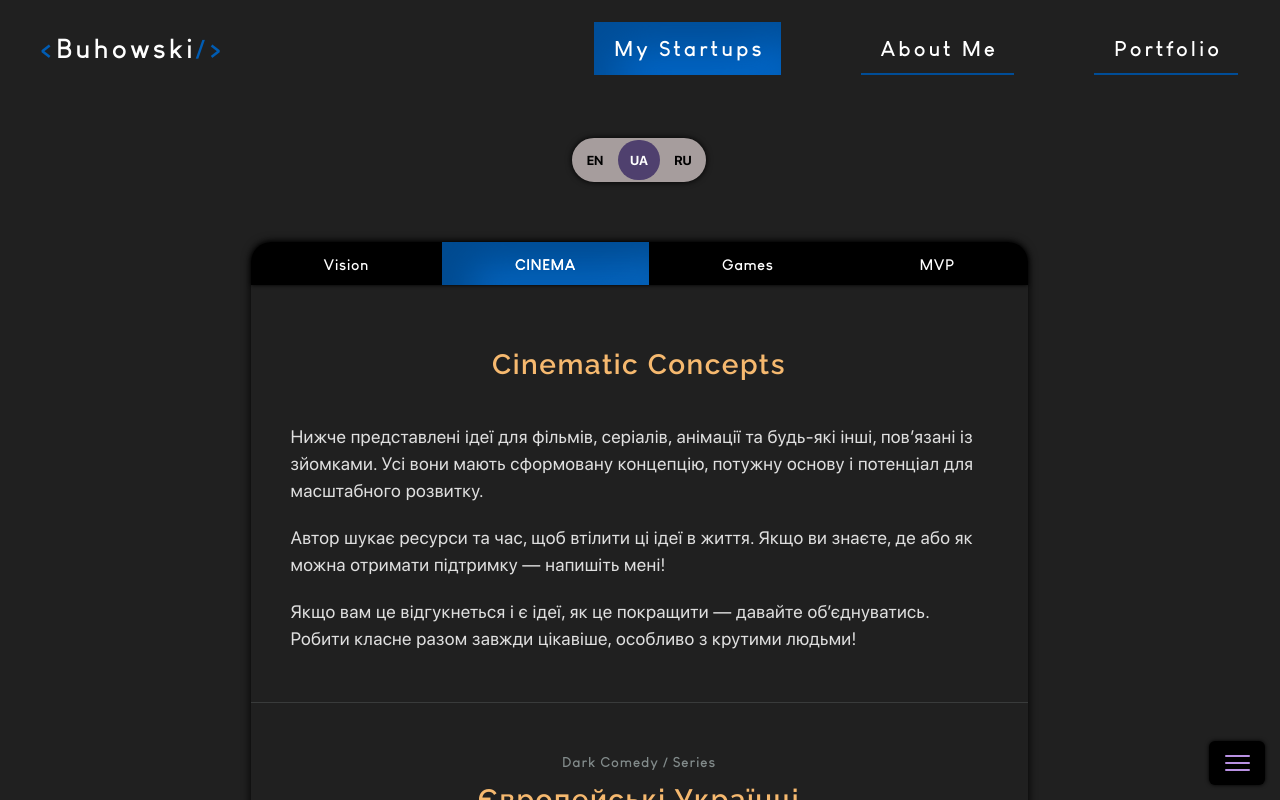
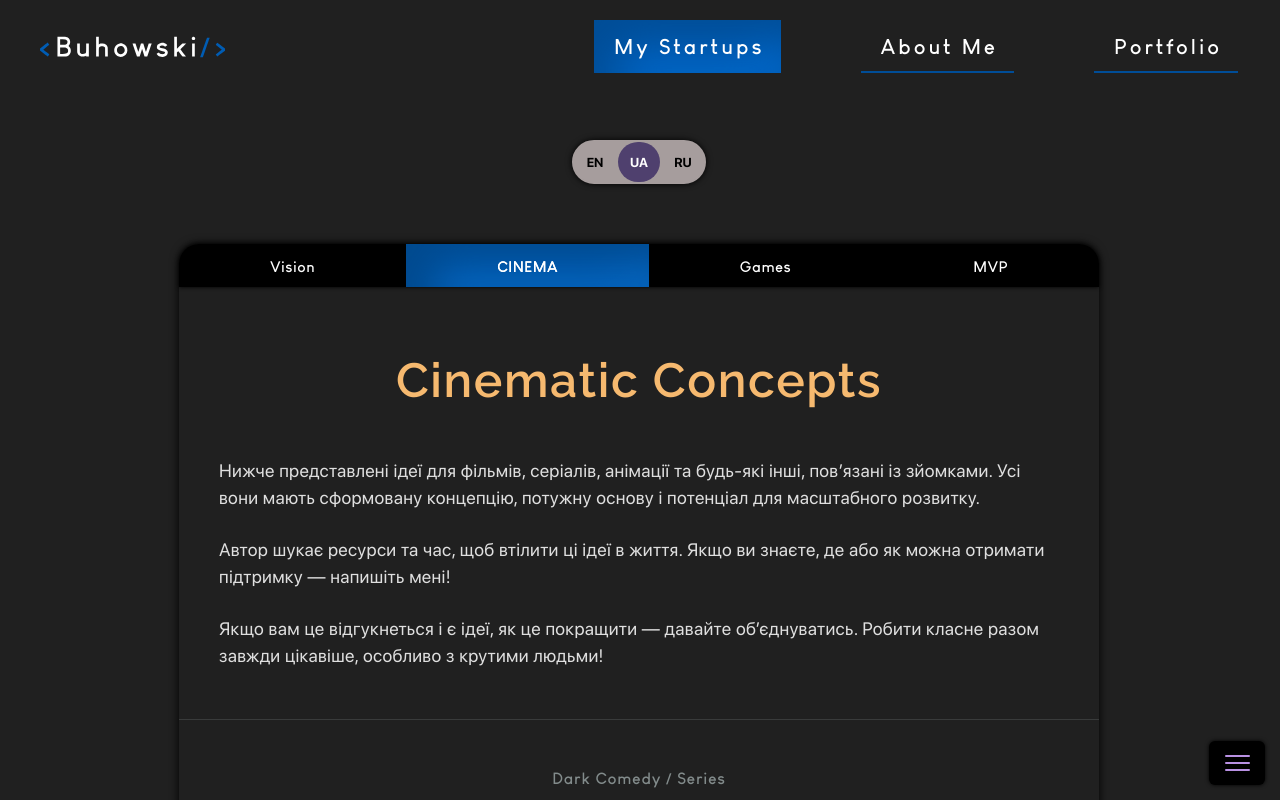
Before and after one commit to buhowski/react-typescript, a React (Create React App) app: page /cinema in a window 1280 px wide. Built offline with nearby package versions, Linux system fonts and the light colour scheme.

Commit message:
qa design

```diff
--- a/src/assets/svg/icons.tsx
+++ b/src/assets/svg/icons.tsx
@@ -106,3 +106,37 @@ export const ArrowLeftIcon = (
 		</g>
 	</svg>
 );
+
+export const headerLogo = (
+	<svg
+		version='1.0'
+		xmlns='http://www.w3.org/2000/svg'
+		width='185'
+		height='22'
+		viewBox='0 0 1727.000000 193.000000'
+		preserveAspectRatio='xMidYMid meet'
+	>
+		<g transform='translate(0.000000,193.000000) scale(0.100000,-0.100000)' fill='currentColor'>
+			<g className='logo-link__tag'>
+				<path d='M360 1101 l-355 -278 -3 -96 -3 -96 355 -275 c194 -152 358 -276 362 -276 5 1 42 44 82 96 l74 95 -28 22 c-16 12 -144 112 -285 222 -140 110 -255 205 -255 210 0 6 125 106 276 224 151 118 279 217 284 222 4 4 -27 53 -69 108 -43 56 -78 101 -79 100 -1 0 -161 -125 -356 -278z' />
+			</g>
+
+			<g className='logo-link__text'>
+				<path d='M1630 1000 l0 -930 383 0 c422 0 453 4 574 62 171 84 274 240 289 440 14 186 -31 317 -145 428 l-68 66 34 39 c50 58 102 171 115 251 14 91 -2 212 -38 290 -38 82 -132 172 -226 218 -122 60 -168 66 -565 66 l-353 0 0 -930z m788 646 c66 -30 127 -89 138 -131 3 -14 5 -60 3 -103 -4 -68 -8 -84 -33 -116 -15 -21 -46 -51 -69 -67 -71 -51 -117 -59 -359 -59 l-218 0 0 256 0 256 238 -4 237 -3 63 -29z m36 -765 c125 -50 170 -118 169 -256 -1 -105 -16 -152 -71 -208 -80 -84 -141 -97 -442 -97 l-230 0 0 296 0 295 258 -3 c243 -3 260 -5 316 -27z' />
+				<path d='M5240 1000 l0 -930 124 0 125 0 3 403 c4 435 4 436 60 494 55 57 198 85 325 64 91 -16 142 -46 173 -101 l25 -45 3 -407 3 -408 124 0 125 0 0 399 c0 227 -4 421 -10 452 -24 125 -112 242 -227 301 -101 52 -152 63 -293 63 -129 0 -182 -11 -272 -57 l-38 -18 0 360 0 360 -125 0 -125 0 0 -930z' />
+				<path d='M12530 1000 l0 -930 125 0 125 0 0 194 0 194 65 58 c37 32 69 53 74 48 4 -5 84 -106 177 -224 93 -118 180 -228 194 -243 l25 -28 156 3 156 3 -264 333 c-145 183 -263 336 -263 341 0 4 124 126 275 270 151 145 275 265 275 267 0 2 -80 4 -178 4 l-177 0 -255 -242 -255 -241 -3 561 -2 562 -125 0 -125 0 0 -930z' />
+				<path d='M14248 1910 c-128 -69 -99 -268 43 -299 111 -24 211 68 196 182 -10 76 -68 128 -149 134 -39 2 -63 -2 -90 -17z' />
+				<path d='M11300 1350 c-120 -21 -240 -85 -302 -162 -44 -54 -58 -80 -74 -143 -31 -114 -7 -203 76 -285 84 -85 207 -134 453 -181 159 -30 227 -70 227 -132 0 -50 -30 -86 -100 -120 -60 -30 -72 -32 -170 -32 -99 0 -109 2 -173 33 -41 21 -79 48 -99 73 -17 21 -35 39 -39 39 -6 0 -196 -106 -208 -116 -11 -9 76 -117 122 -152 117 -90 246 -133 398 -134 109 0 185 16 276 57 90 41 160 106 204 188 44 84 52 193 19 279 -29 78 -101 156 -182 196 -65 33 -96 42 -308 87 -184 39 -250 72 -250 125 0 60 80 114 190 130 109 15 226 -16 292 -77 l27 -26 93 58 c136 85 132 74 58 145 -132 127 -332 184 -530 150z' />
+				<path d='M7445 1300 c-193 -35 -356 -157 -444 -333 -60 -120 -74 -188 -69 -327 4 -90 11 -130 30 -182 71 -189 208 -326 391 -390 86 -30 248 -36 336 -13 268 69 452 298 468 581 17 295 -151 546 -425 639 -80 27 -211 38 -287 25z m233 -272 c73 -27 153 -107 195 -195 29 -62 32 -77 32 -163 0 -86 -3 -101 -31 -160 -110 -231 -379 -290 -572 -125 -26 23 -55 64 -79 113 -36 73 -38 80 -38 177 0 94 2 104 34 168 89 178 275 253 459 185z' />
+				<path d='M3470 891 c0 -226 4 -421 10 -451 33 -172 168 -307 355 -355 88 -22 257 -20 336 5 35 11 79 29 97 40 18 11 34 20 37 20 2 0 5 -17 7 -37 l3 -38 123 -3 122 -3 0 611 0 610 -125 0 -125 0 0 -392 c-1 -344 -3 -399 -18 -442 -32 -93 -122 -136 -288 -136 -135 0 -215 35 -257 113 -22 41 -22 50 -25 450 l-3 407 -125 0 -124 0 0 -399z' />
+				<path d='M8640 1283 c0 -5 93 -279 207 -610 l206 -603 126 0 127 0 108 348 c59 191 111 352 115 359 3 6 56 -149 116 -345 l111 -357 128 0 128 0 174 510 c96 281 189 554 208 608 l34 98 -141 -3 -141 -3 -126 -382 c-69 -210 -127 -384 -130 -387 -3 -3 -59 169 -125 382 l-120 387 -112 3 -111 3 -40 -128 c-23 -70 -75 -240 -118 -378 -42 -137 -80 -255 -83 -262 -4 -7 -65 163 -136 377 l-130 390 -137 0 c-76 0 -138 -3 -138 -7z' />
+				<path d='M14200 680 l0 -610 125 0 125 0 0 610 0 610 -125 0 -125 0 0 -610z' />
+			</g>
+
+			<g className='logo-link__tag'>
+				<path d='M15581 1798 c-47 -127 -621 -1776 -621 -1786 0 -10 28 -12 122 -10 l123 3 252 720 c139 396 281 804 317 908 l65 187 -125 0 c-120 0 -125 -1 -133 -22z' />
+				<path d='M16486 1285 c-37 -48 -69 -92 -72 -99 -3 -7 109 -101 281 -235 157 -122 285 -223 285 -226 0 -2 -128 -103 -285 -226 -157 -122 -285 -225 -285 -229 0 -16 143 -191 154 -188 6 2 168 125 359 273 l347 270 0 100 -1 100 -344 268 c-189 147 -350 270 -358 273 -8 3 -39 -28 -81 -81z' />
+			</g>
+		</g>
+	</svg>
+);
--- a/src/components/header/Header.scss
+++ b/src/components/header/Header.scss
@@ -8,18 +8,18 @@
 	font-family: $LouisGeorgeCafBold;
 	display: flex;
 	align-items: center;
-	padding: 20px 0 12px;
+	padding: 20px 0 17px;
 
 	@include tablet {
 		font-size: 23px;
-		padding: 12px 0;
+		padding: 15px 0;
 
 		.wrapper {
 			display: flex;
 			align-items: center;
 		}
 
-		.logo,
+		.logo-link,
 		.mobile-menu-btn {
 			position: relative;
 			z-index: 100;
@@ -41,6 +41,21 @@
 	}
 }
 
+.logo-link {
+	color: #fff;
+	padding: 14px 0;
+	width: 185px;
+
+	svg {
+		width: 100%;
+		height: auto;
+	}
+
+	&__tag {
+		color: $blue-main;
+	}
+}
+
 .header-nav {
 	display: flex;
 	align-items: center;
@@ -57,16 +72,6 @@
 		display: flex;
 		justify-content: space-between;
 		margin-left: auto;
-	}
-}
-
-.logo-link {
-	font-size: 27px;
-	padding: 11px 0;
-	letter-spacing: $header-ltr-spc;
-
-	@include tablet {
-		font-size: 26px;
 	}
 }
 
--- a/src/components/header/Header.tsx
+++ b/src/components/header/Header.tsx
@@ -4,7 +4,7 @@ import { pathToVision, pathToAbout, pathToProjects } from '../urlsData';
 import { useTabletQuery } from '../../config/useMediaQuery';
 import Socials from '../socials/Socials';
 import socialData from '../socials/socialData';
-
+import { headerLogo } from '../../assets/svg/icons';
 // Reusable path matching function
 import { isPathActive } from '../../config/pathUtils';
 import { startupPaths } from '../../pages/startups/startupsRoutes';
@@ -48,13 +48,9 @@ const Header = () => {
 
 	const LogoNavLink = () => {
 		return (
-			<div className='logo'>
-				<NavLink className='logo-link' to='/'>
-					<span className='tag-color'>&lt;</span>
-					<span>Buhowski</span>
-					<span className='tag-color'>/&gt;</span>
-				</NavLink>
-			</div>
+			<NavLink className='logo-link' to='/'>
+				{headerLogo}
+			</NavLink>
 		);
 	};
 
--- a/src/pages/startups/Startups.scss
+++ b/src/pages/startups/Startups.scss
@@ -5,8 +5,8 @@
 @mixin titleFont {
 	font-family: $Raleway;
 	font-weight: 600;
-	letter-spacing: 1.5px;
-	line-height: 1.3;
+	letter-spacing: 1.6px;
+	line-height: 1.32;
 }
 
 .wrapper--idea {
@@ -59,6 +59,8 @@
 	}
 }
 
+$section-width: 920px;
+
 .idea-section {
 	padding: 70px 40px 110px;
 	display: flex;
@@ -72,7 +74,7 @@
 		max-height: none;
 		height: auto;
 		flex-direction: column-reverse;
-		max-width: 777px;
+		max-width: $section-width;
 		width: calc(100% - 80px);
 		margin: 0 auto;
 		padding: 0 0 100px;
@@ -268,7 +270,7 @@ $nav-top: 2px;
 	@include tabletBig {
 		border-radius: 20px 20px 0 0;
 		width: calc(100% - 80px);
-		max-width: 777px;
+		max-width: $section-width;
 		margin: 60px auto -43px;
 		box-shadow: 0 0 4px #000000;
 	}
@@ -276,7 +278,7 @@ $nav-top: 2px;
 	@include mobile {
 		border-radius: 100px;
 		width: calc(100% - 30px);
-		margin-top: 40px;
+		margin-top: 44px;
 		margin-bottom: 10px;
 	}
 
@@ -356,7 +358,7 @@ $nav-top: 2px;
 	}
 
 	@include tablet {
-		margin-top: 12px;
+		margin-top: 15px;
 	}
 
 	// .idea-lang__btn
@@ -441,13 +443,13 @@ $nav-top: 2px;
 	h1 {
 		@include titleFont;
 		color: $h1-title-color;
-		font-size: 30px;
+		font-size: 48px;
 		text-align: center;
 		margin: 0 auto 45px;
 
-		@include tabletBig {
+		@include tablet {
 			margin-bottom: 40px;
-			font-size: 28px;
+			font-size: 32px;
 		}
 
 		+ h2 {
@@ -458,12 +460,12 @@ $nav-top: 2px;
 	h2 {
 		@include titleFont;
 		color: $h2-title-color;
-		font-size: 25px;
+		font-size: 26px;
 		margin-bottom: 25px;
 		margin-top: 50px;
 
-		@include tabletBig {
-			font-size: 22px;
+		@include tablet {
+			font-size: 24px;
 			margin-bottom: 20px;
 		}
 	}
@@ -473,10 +475,10 @@ $nav-top: 2px;
 		color: $h3-title-color;
 		margin-bottom: 25px;
 		margin-top: 45px;
-		font-size: 21px;
+		font-size: 22px;
 
-		@include tabletBig {
-			font-size: 19px;
+		@include tablet {
+			font-size: 20px;
 			margin-bottom: 20px;
 			margin-top: 35px;
 		}
@@ -489,14 +491,14 @@ $nav-top: 2px;
 	h4 {
 		font-family: $LouisGeorgeCafBold;
 		margin-bottom: 0;
-		font-size: 15px;
-		line-height: 1.3;
+		font-size: 16px;
+		line-height: 1.1;
 		margin-bottom: 10px;
 		color: $subtitle-color;
 		text-align: center;
 		letter-spacing: 0.8px;
 
-		@include tabletBig {
+		@include tablet {
 			font-size: 14px;
 		}
 	}
@@ -510,7 +512,7 @@ $nav-top: 2px;
 	li + li {
 		margin-top: 25px;
 
-		@include tabletBig {
+		@include tablet {
 			margin-top: 20px;
 		}
 	}
@@ -519,7 +521,7 @@ $nav-top: 2px;
 	ul {
 		margin: 25px 0;
 
-		@include tabletBig {
+		@include tablet {
 			margin: 20px 0;
 		}
 
@@ -528,7 +530,7 @@ $nav-top: 2px;
 			padding-left: 26px;
 			margin-left: 2px;
 
-			@include tabletBig {
+			@include tablet {
 				padding-left: 22px;
 			}
 
--- a/src/styles/_base.scss
+++ b/src/styles/_base.scss
@@ -144,7 +144,6 @@ svg {
 	z-index: 0;
 }
 
-.logo-link.active,
 .nav-link.active,
 .idea-tabs__btn.active,
 .page.slide-exit .idea-tabs__btn,
@@ -153,7 +152,6 @@ svg {
 	pointer-events: none;
 }
 
-.logo,
 .mobile-menu-btn,
 .ball {
 	cursor: pointer;
```
